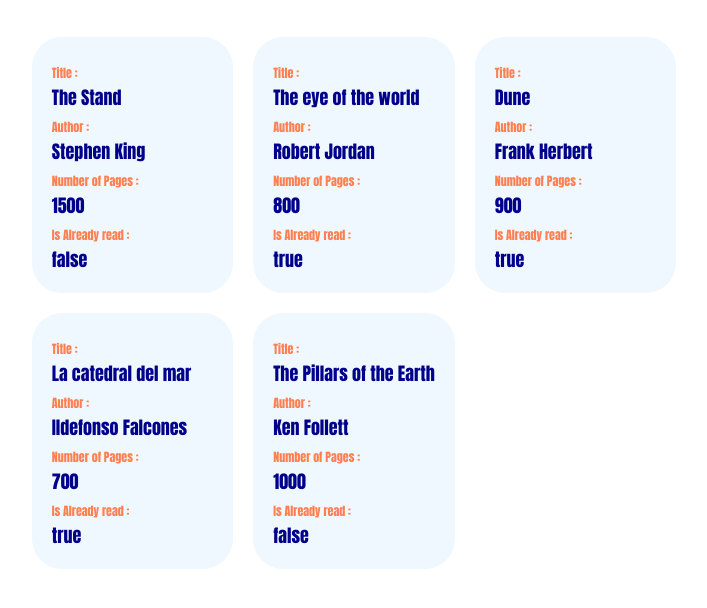
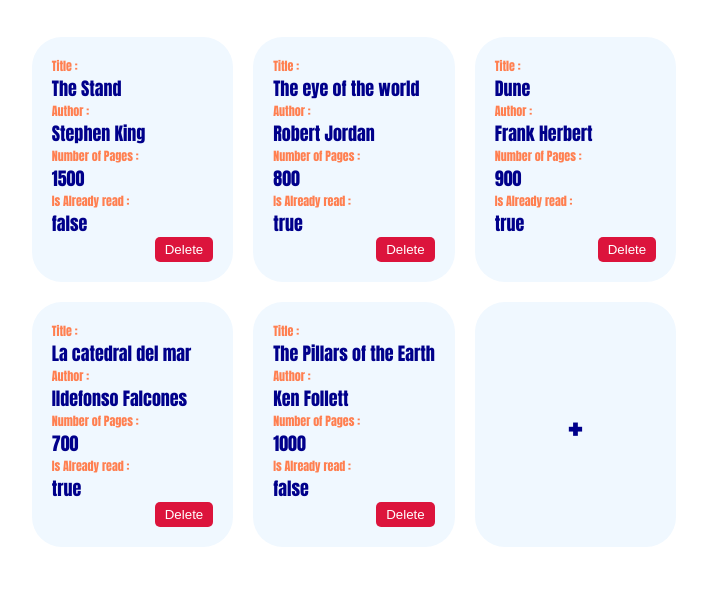
Before and after one commit to felipeBucherenickF/library, a plain HTML site: page index.html in a window 1280 px wide. Shown: the part 92-700 px from the top of the page, without its empty margins (286-993 px from the left). Drawn offline with Linux system fonts and the light colour scheme.

Commit message:
feat:Add new button and delete button, just the ui

```diff
--- a/index.js
+++ b/index.js
@@ -69,6 +69,17 @@ myLibrary.forEach((book) => {
   displayBookIsReadLeyend.textContent = "Is Already read :";
   displayBook.appendChild(displayBookIsReadLeyend);
   displayBook.appendChild(displayBookIsRead);
+  const displayBookDelete = document.createElement("button");
+  displayBookDelete.textContent = "Delete";
+  displayBook.appendChild(displayBookDelete);
 
   listOfBooks.appendChild(displayBook);
 });
+
+const newBook = document.createElement("div");
+const newBookContent = document.createElement("p");
+newBookContent.textContent = "+";
+newBook.appendChild(newBookContent);
+newBook.classList.add("book");
+newBook.classList.add("new-book");
+listOfBooks.appendChild(newBook);
--- a/style.css
+++ b/style.css
@@ -30,6 +30,8 @@ h1 {
   padding: 4rem;
 }
 .book {
+  display: flex;
+  flex-direction: column;
   padding: 2rem;
   background-color: aliceblue;
   color: darkblue;
@@ -39,4 +41,19 @@ h1 {
     color: coral;
     font-size: 1.2rem;
   }
+  button {
+    align-self: flex-end;
+    background-color: crimson;
+    color: white;
+    padding: 0.5rem 1rem;
+    border: none;
+    border-radius: 0.5rem;
+  }
 }
+
+.new-book {
+  display: grid;
+  place-content: center;
+  font-size: 4.2rem;
+  cursor: pointer;
+}
```
Also changed, not shown: index.html (+1 -0 lines).
